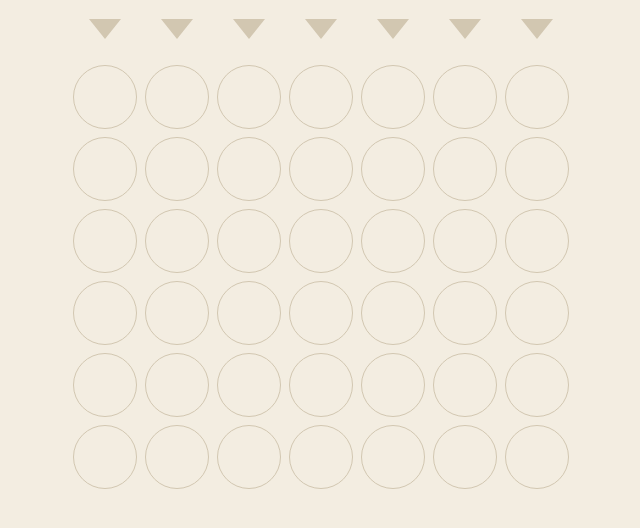
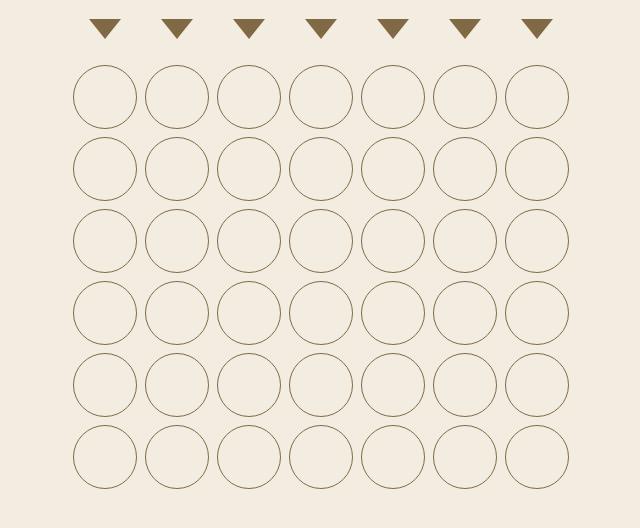
Before and after one commit to lillianlayne/connect-four, a plain HTML site: page index.html in a window 1280 px wide. Shown: the part 150-678 px from the top of the page, without its empty margins (319-959 px from the left). Drawn offline with Linux system fonts and the light colour scheme; a web font is replaced by a local one.

Commit message:
border color

```diff
--- a/css/main.css
+++ b/css/main.css
@@ -37,7 +37,7 @@ h1 {
 #markers > div {
     height: 5vmin;
     border-width: 5vmin;
-    background-color: #D2C7B1;
+    background-color: #816946;
     clip-path: polygon(0 0, 100% 0, 50% 100%);
     transform: scale(.5);
     cursor: pointer;
@@ -58,7 +58,7 @@ h1 {
 }
 
 #board > div {
-    border: .1vmin solid #D2C7B1;
+    border: .1vmin solid #816946;
     height: 8vmin;
     border-radius: 100%;
 }
```
